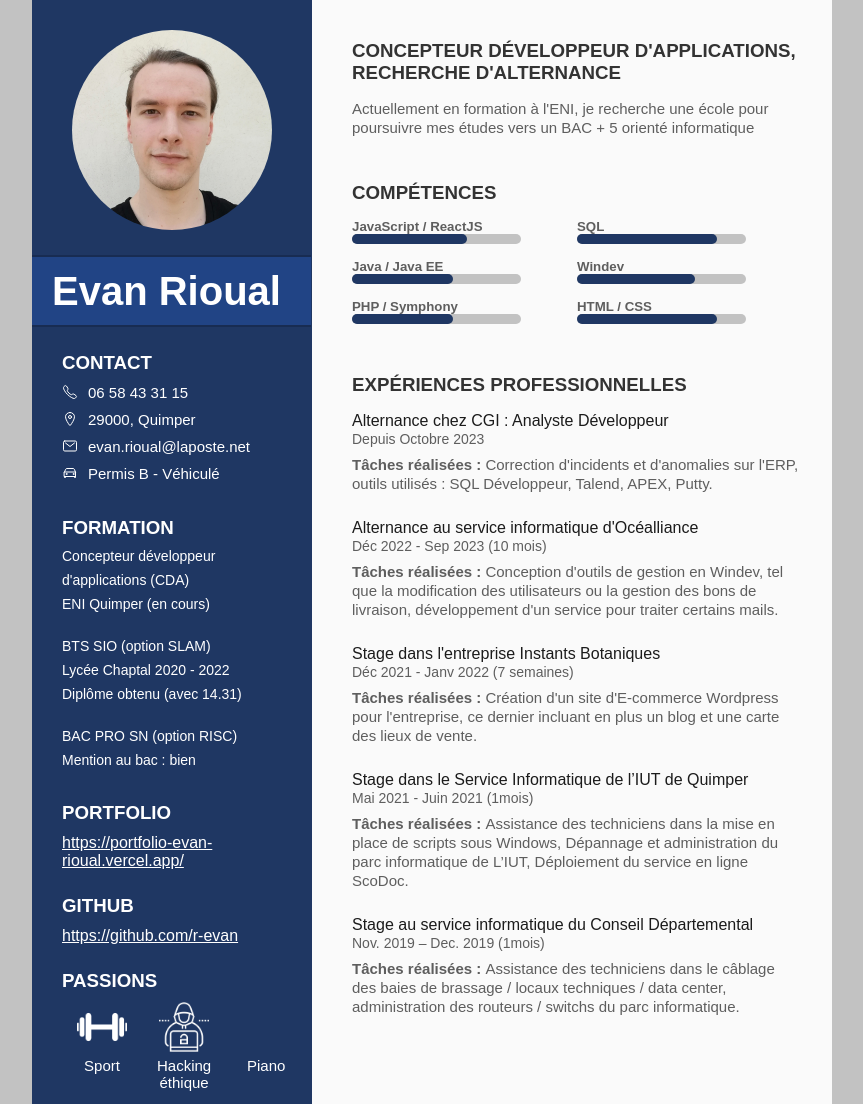
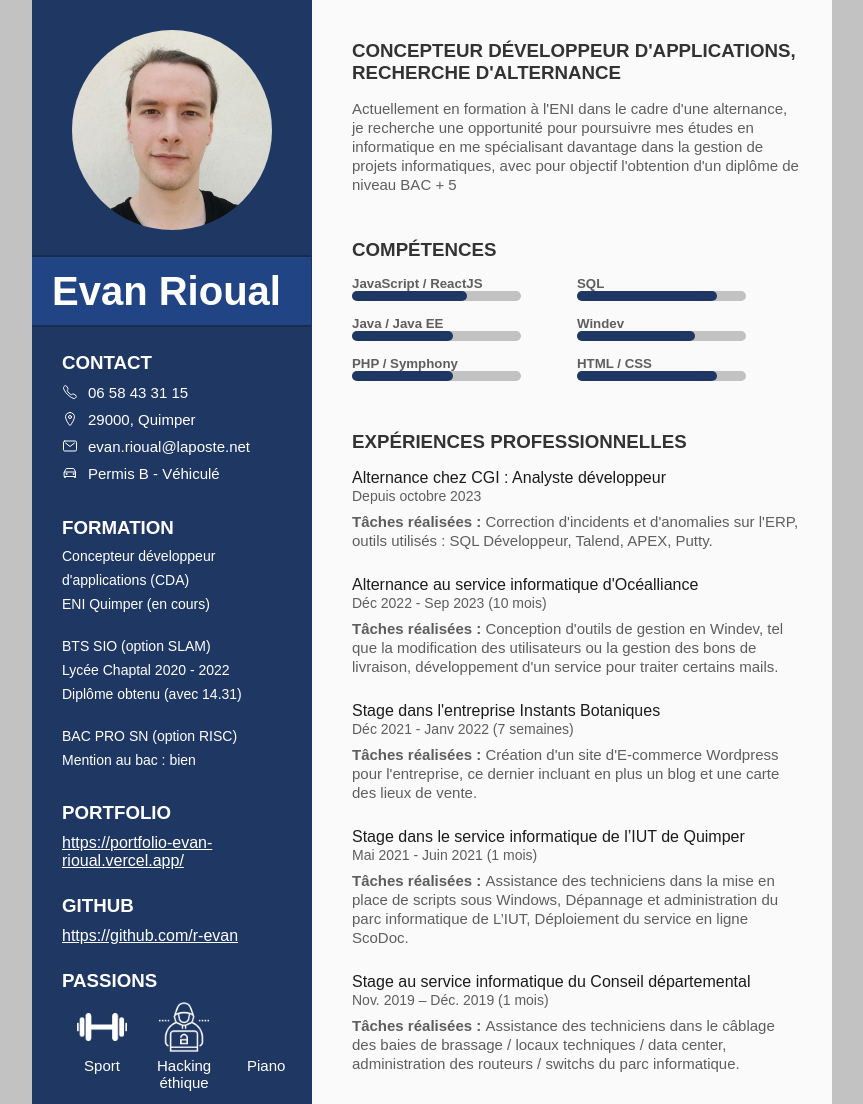
Before and after one commit to r-evan/CV, a plain HTML site: page index.html in a window 1280 px wide. Shown: the top 1104 px of the page, without its empty margins (208-1071 px from the left). Drawn offline with nearby package versions, Linux system fonts and the light colour scheme.

Commit message:
orthographe et sous titre

```diff
--- a/index.html
+++ b/index.html
@@ -90,8 +90,9 @@
                     pour continuer ma formation BAC+4 concepteur développeur d'applications, le rythme de
                     l'alternance est de 2 semaines en cours suivi de 1 mois en entreprise.
                 </p> -->
-                <p>Actuellement en formation à l'ENI, je recherche une école pour poursuivre mes études
-                    vers un BAC + 5 orienté informatique</p>
+                <p>Actuellement en formation à l'ENI dans le cadre d'une alternance,
+                    je recherche une opportunité pour poursuivre mes études en informatique en me spécialisant davantage dans la gestion de projets informatiques,
+                    avec pour objectif l'obtention d'un diplôme de niveau BAC + 5</p>
             </div>
             <div class="comp">
                 <h3>COMPÉTENCES</h3>
@@ -135,8 +136,8 @@
             <div class="exp">
                 <h3>EXPÉRIENCES PROFESSIONNELLES</h3>
                 <div class="stage">
-                    <p class="stage-titre">Alternance chez CGI : Analyste Développeur</p>
-                    <p class="stage-date">Depuis Octobre 2023</p>
+                    <p class="stage-titre">Alternance chez CGI : Analyste développeur</p>
+                    <p class="stage-date">Depuis octobre 2023</p>
                     <p><b>Tâches réalisées : </b>Correction d'incidents et d'anomalies sur l'ERP, outils utilisés : SQL Développeur, Talend, APEX, Putty. </p>
                 </div>
                 <div class="stage">
@@ -152,15 +153,15 @@
                         plus un blog et une carte des lieux de vente.</p>
                 </div>
                 <div class="stage">
-                    <p class="stage-titre">Stage dans le Service Informatique de l’IUT de Quimper</p>
-                    <p class="stage-date">Mai 2021 - Juin 2021 (1mois)</p>
+                    <p class="stage-titre">Stage dans le service informatique de l’IUT de Quimper</p>
+                    <p class="stage-date">Mai 2021 - Juin 2021 (1 mois)</p>
                     <p><b>Tâches réalisées : </b>Assistance des techniciens dans la mise en place de scripts sous
                         Windows, Dépannage et administration du parc informatique de L’IUT, Déploiement du service en ligne
                         ScoDoc.</p>
                 </div>
                 <div class="stage">
-                    <p class="stage-titre">Stage au service informatique du Conseil Départemental</p>
-                    <p class="stage-date">Nov. 2019 – Dec. 2019 (1mois)</p>
+                    <p class="stage-titre">Stage au service informatique du Conseil départemental</p>
+                    <p class="stage-date">Nov. 2019 – Déc. 2019 (1 mois)</p>
                     <p><b>Tâches réalisées : </b>Assistance des techniciens dans le câblage des baies de brassage /
                         locaux techniques / data center, administration des routeurs / switchs du parc informatique.
                     </p>
```
